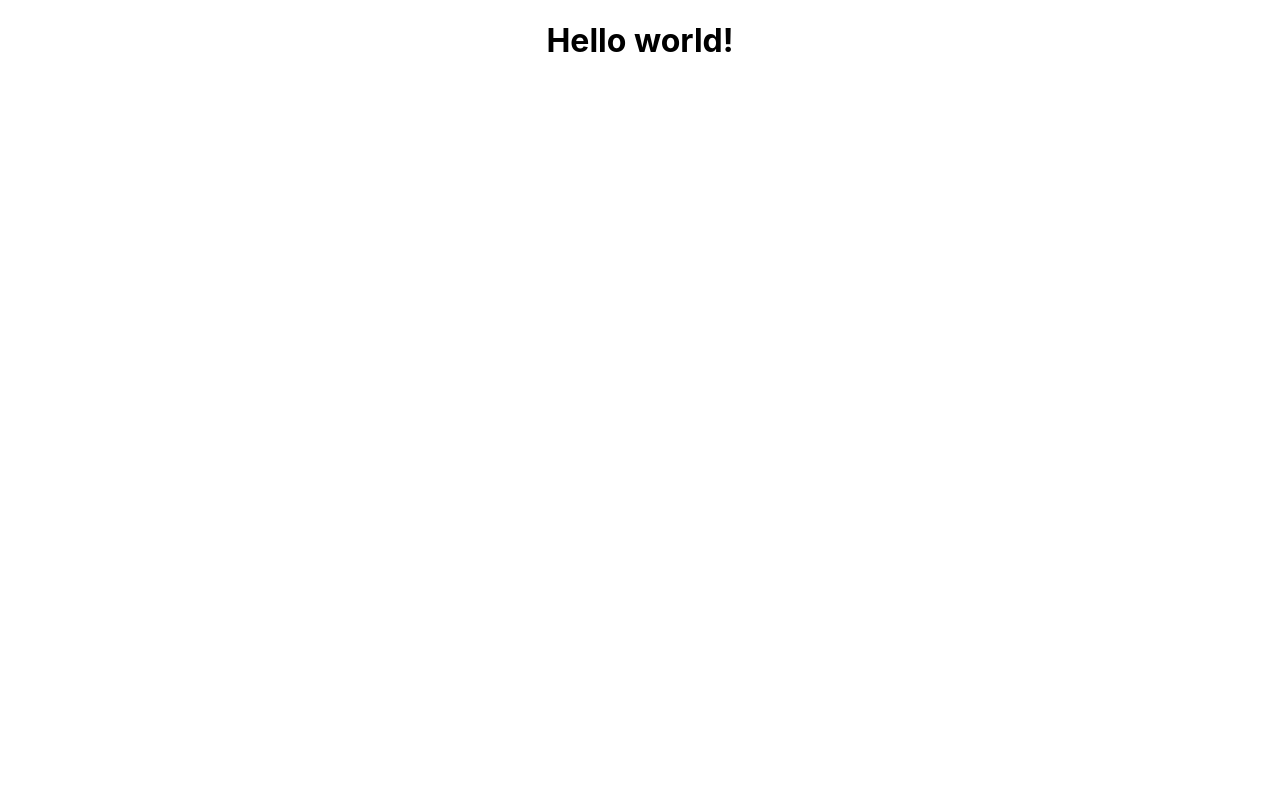
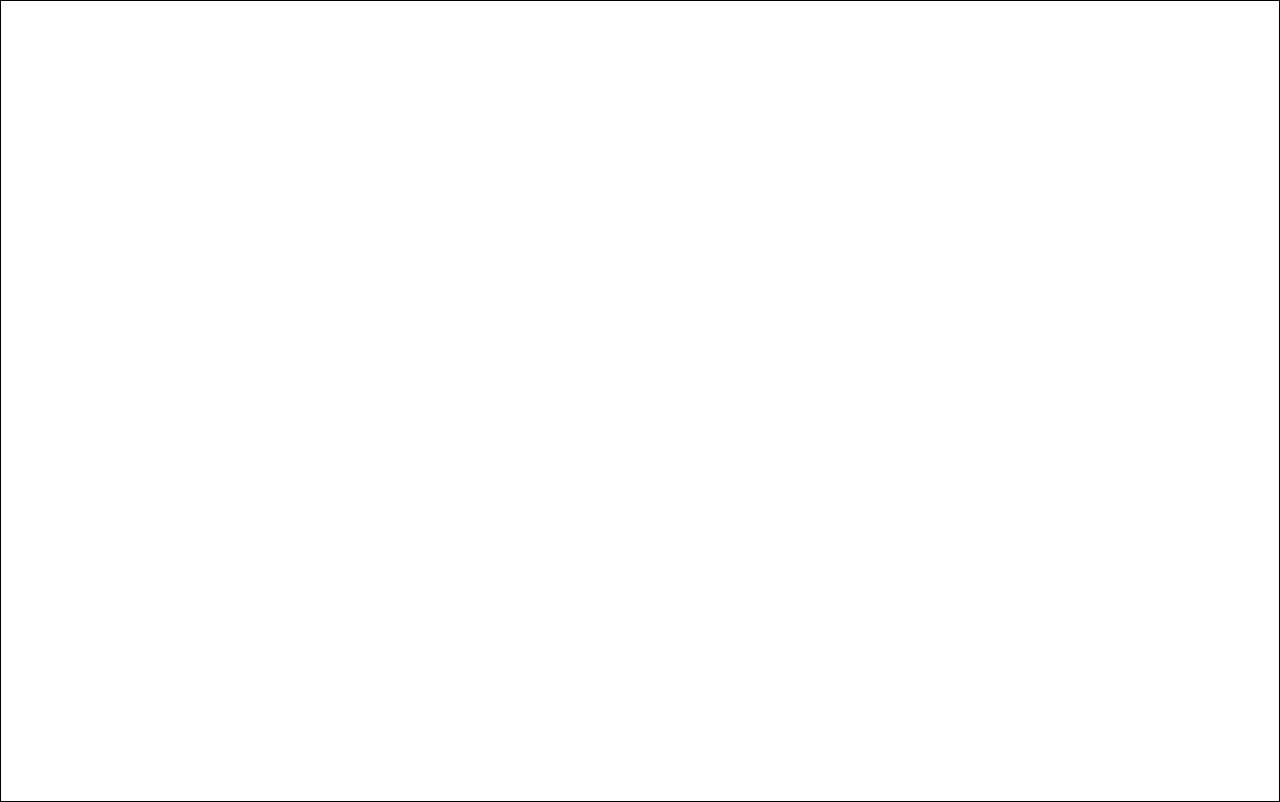
Before and after one commit to Reyaad510/Portfolio, a React (Create React App) app in the folder portfolio/: page / in a window 1280 px wide. Built offline with nearby package versions, Linux system fonts and the light colour scheme.

Commit message:
Messing around with react-spring

```diff
--- /dev/null
+++ b/package.json
@@ -0,0 +1,5 @@
+{
+  "dependencies": {
+    "react-spring": "^8.0.27"
+  }
+}
--- a/portfolio/src/App.css
+++ b/portfolio/src/App.css
@@ -1,12 +1,12 @@
 .App {
+  border: 1px solid black;
+  height: 100vh;
+  display: flex;
+  justify-content: center;
+  align-items: center;
   text-align: center;
+  font-size: 50px;
 }
-
-
-
-
-
-
 
 /* @keyframes App-logo-spin {
   from {
--- a/portfolio/src/App.js
+++ b/portfolio/src/App.js
@@ -1,12 +1,38 @@
 import React from "react";
+import { Trail } from "react-spring/renderprops";
+import { Parallax, ParallaxLayer } from "react-spring/renderprops-addons";
 import "./App.css";
 
-function App() {
-  return (
-    <div className="App">
-      <h1> Hello world!</h1>
-    </div>
-  );
+const items = ["H", "e", "l", "l", "o", "!"];
+
+class App extends React.Component {
+  render() {
+    return (
+      <div className="App">
+        <Parallax pages={3} ref={ref => (this.parallax = ref)}>
+          <ParallaxLayer
+            offset={1}
+            speed={1}
+            style={{ backgroundColor: "#805E73" }}
+          />
+          <ParallaxLayer
+            offset={2}
+            speed={1}
+            style={{ backgroundColor: "#87BCDE" }}
+          />
+        </Parallax>
+
+        {/* <Trail
+          items={items}
+          keys={item => item.key}
+          from={{ transform: "translate3d(0,-1000px,0)" }}
+          to={{ transform: "translate3d(0,0px,0)" }}
+        >
+          {item => props => <span style={props}>{item}</span>}
+        </Trail> */}
+      </div>
+    );
+  }
 }
 
 export default App;
```
Also changed, not shown: 1 other file (tests, documents, lock files or other folders).
